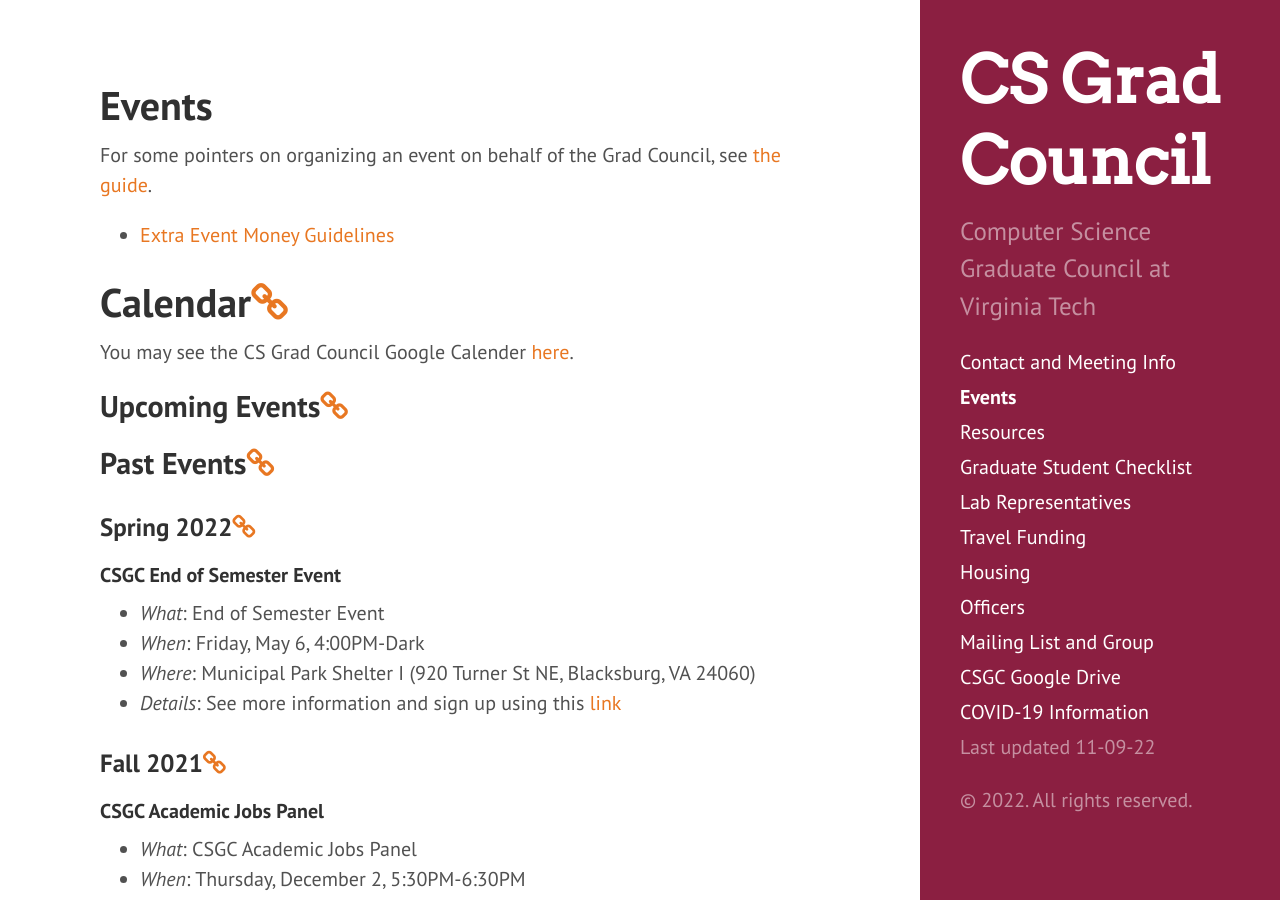
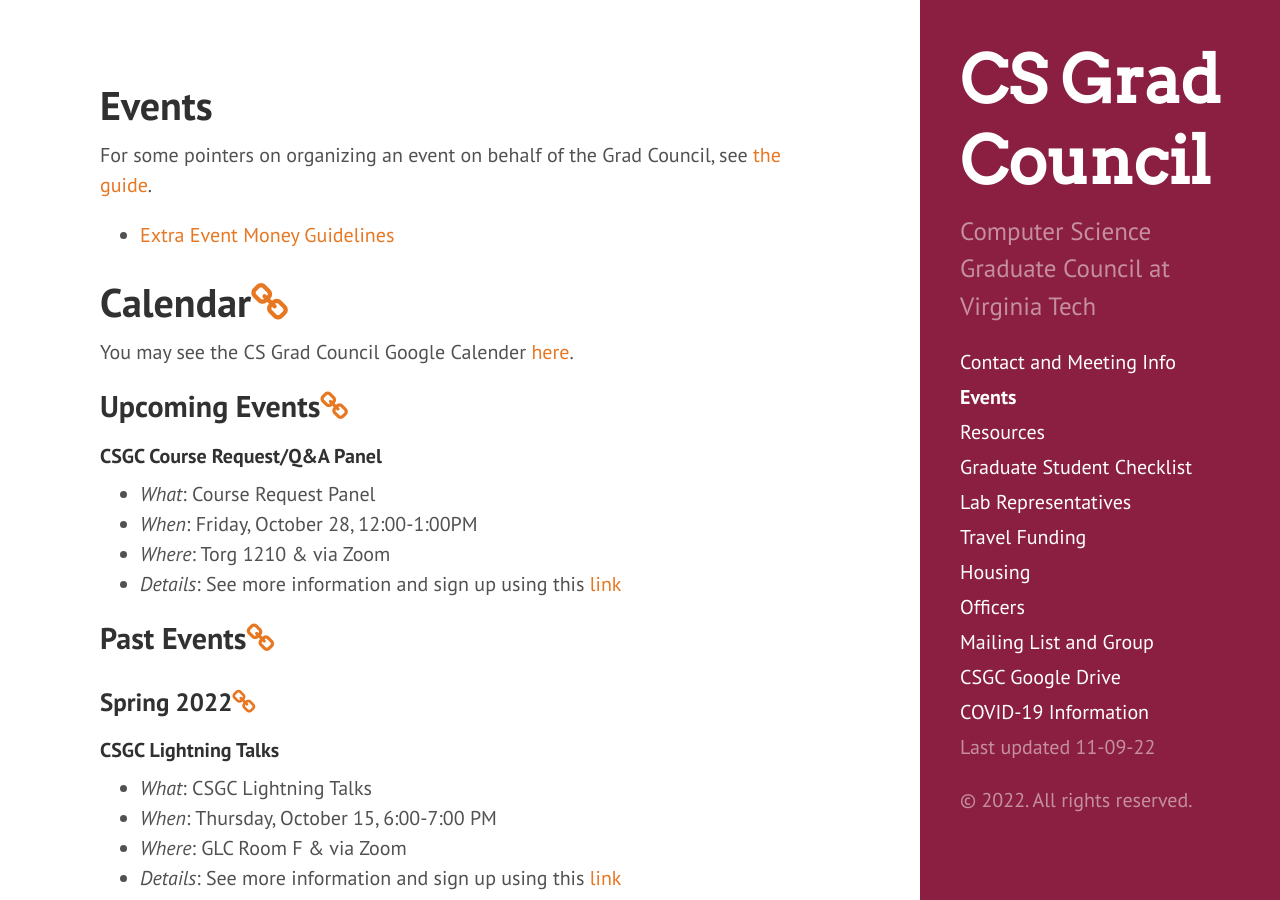
Before and after one commit to CSGraduateCouncil-VirginiaTech/csgc-website, a Jekyll site: the page built from events.md, in a window 1280 px wide and 900 px high. Built offline with Jekyll 4.4.1, drawn with Linux system fonts in a browser that asks for light colours.

Commit message:
updating events (#211)

```diff
--- a/events.md
+++ b/events.md
@@ -13,9 +13,23 @@
 
 ## <a name="UpcomingEvents"></a>Upcoming Events<a href="#UpcomingEvents"><i class="fa fa-link" aria-hidden="true"></i></a>
 
+#### CSGC Course Request/Q&A Panel
+
+- *What*: Course Request Panel
+- *When*: Friday, October 28, 12:00-1:00PM
+- *Where*: Torg 1210 & via Zoom
+- *Details*: See more information and sign up using this [link](https://forms.gle/4ve6FJxz154gZbrL6)
+
 ## <a name="PastEvents"></a>Past Events<a href="#PastEvents"><i class="fa fa-link" aria-hidden="true"></i></a>
 
 ### <a name="Spring2022"></a>Spring 2022<a href="#Spring2022"><i class="fa fa-link" aria-hidden="true"></i></a>
+
+#### CSGC Lightning Talks
+
+- *What*: CSGC Lightning Talks
+- *When*: Thursday, October 15, 6:00-7:00 PM
+- *Where*: GLC Room F & via Zoom
+- *Details*: See more information and sign up using this [link](https://forms.gle/psYEuTgBtavNZoTr6)
 
 #### CSGC End of Semester Event
 
```
